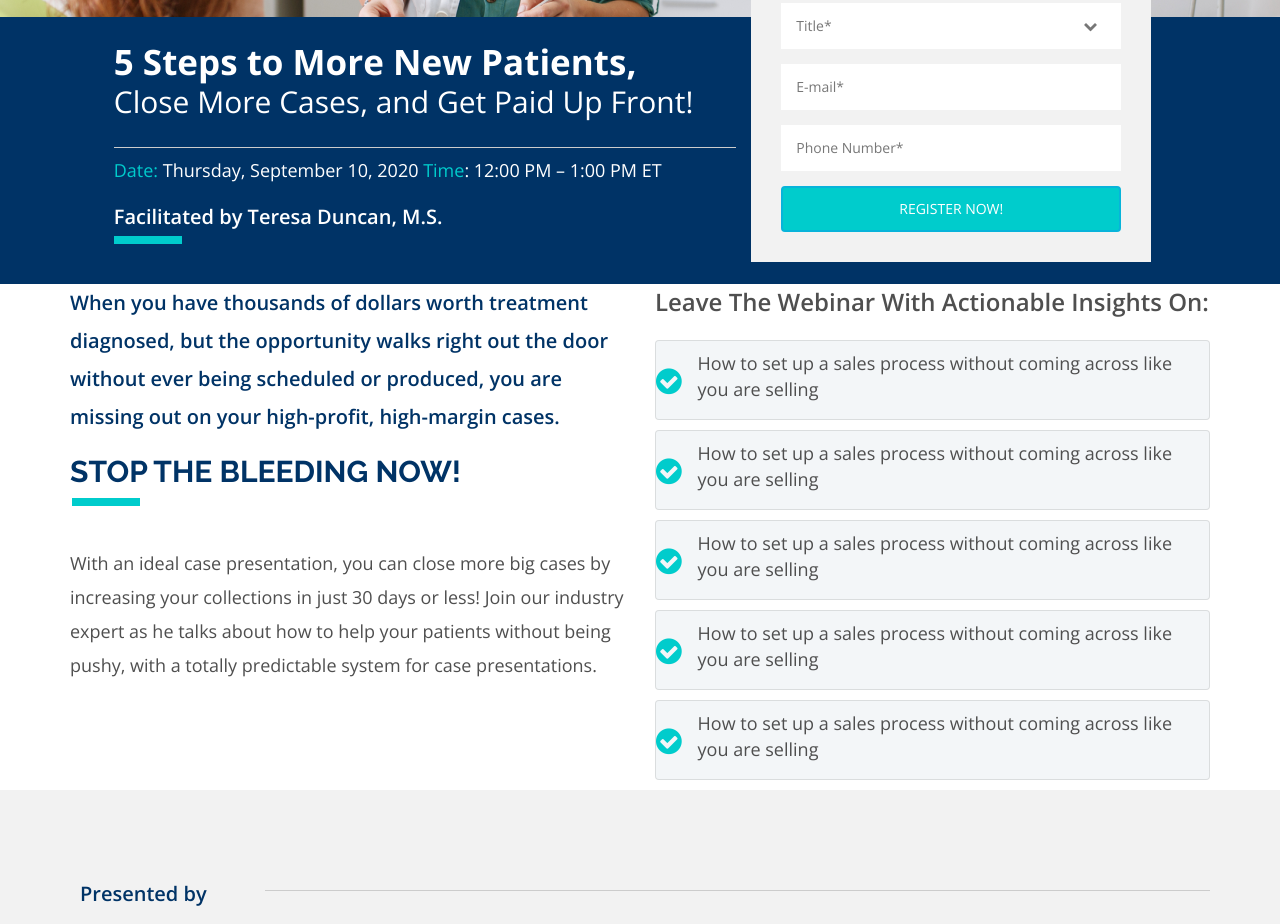
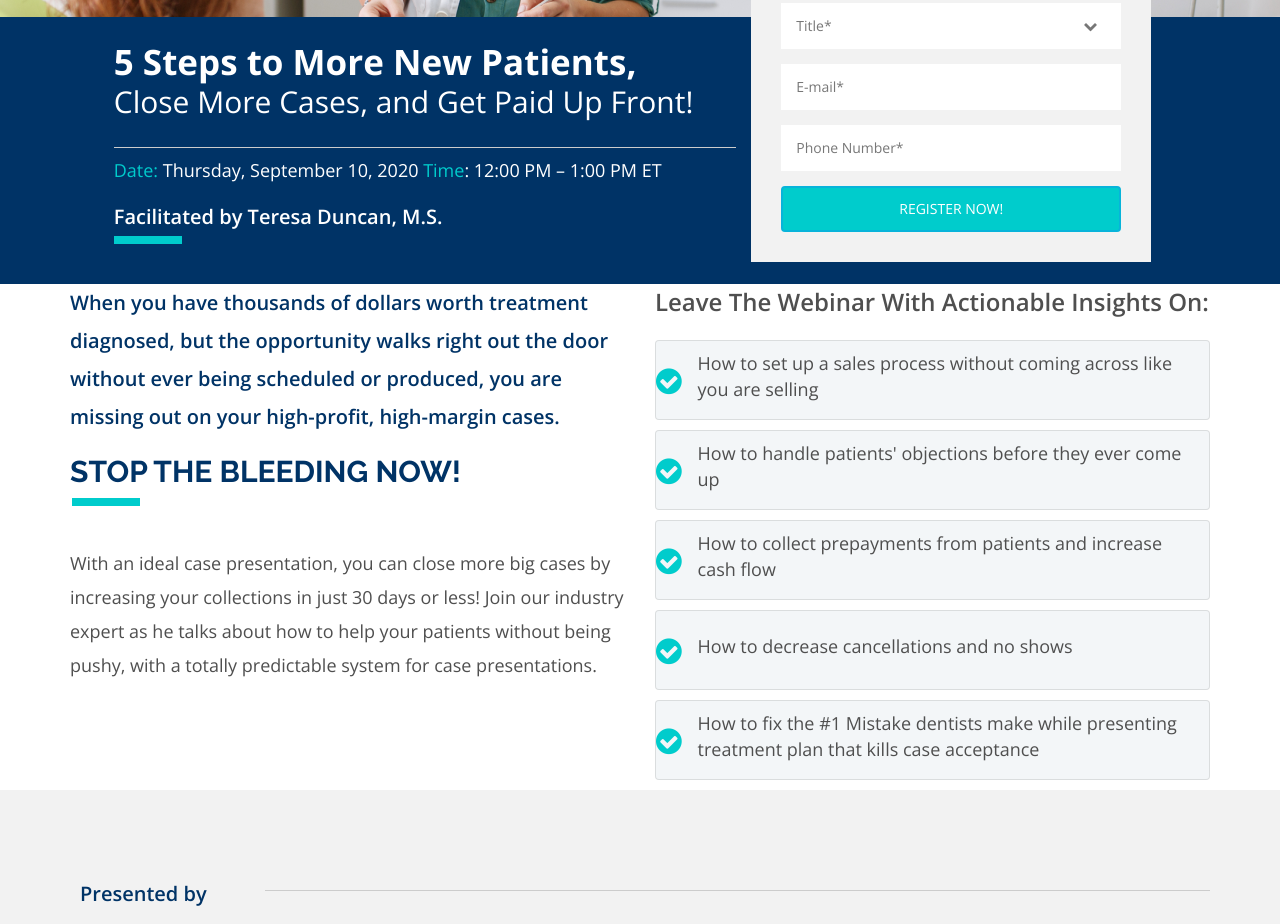
Before and after one commit to suvinsnair/suvinsnair.github.io, a plain HTML site: page index.html in a window 1280 px wide. Shown: the part 431-1355 px from the top of the page. Drawn offline with nearby package versions, Linux system fonts and the light colour scheme.

Commit message:
new changes

```diff
--- a/index.html
+++ b/index.html
@@ -140,7 +140,7 @@
                                     <i class="fa fa-check-circle" style="font-size:30px;color: rgba(0, 204, 204, 1);height: 24px;width: 24px;"></i>
                                 </a>
                                 <div class="col-md-12 posted-content-info">
-                                    <p class="pull-left">How to set up a sales process without coming across like you are selling</p>
+                                    <p class="pull-left">How to handle patients' objections before they ever come up</p>
                                 </div>
                             </div>
                         </div>
@@ -151,7 +151,7 @@
                                     <i class="fa fa-check-circle" style="font-size:30px;color: rgba(0, 204, 204, 1);height: 24px;width: 24px;"></i>
                                 </a>
                                 <div class="col-md-12 posted-content-info">
-                                    <p class="pull-left">How to set up a sales process without coming across like you are selling</p>
+                                    <p class="pull-left">How to collect prepayments from patients and increase cash flow </p>
                                 </div>
                             </div>
                         </div>
@@ -162,7 +162,7 @@
                                     <i class="fa fa-check-circle" style="font-size:30px;color: rgba(0, 204, 204, 1);height: 24px;width: 24px;"></i>
                                 </a>
                                 <div class="col-md-12 posted-content-info">
-                                    <p class="pull-left">How to set up a sales process without coming across like you are selling</p>
+                                    <p class="pull-left">How to decrease cancellations and no shows</p>
                                 </div>
                             </div>
                         </div>
@@ -173,7 +173,7 @@
                                     <i class="fa fa-check-circle" style="font-size:30px;color: rgba(0, 204, 204, 1);height: 24px;width: 24px;"></i>
                                 </a>
                                 <div class="col-md-12 posted-content-info">
-                                    <p class="pull-left">How to set up a sales process without coming across like you are selling</p>
+                                    <p class="pull-left">How to fix the #1 Mistake dentists make while presenting treatment plan that kills case acceptance </p>
                                 </div>
                             </div>
                         </div>
```
